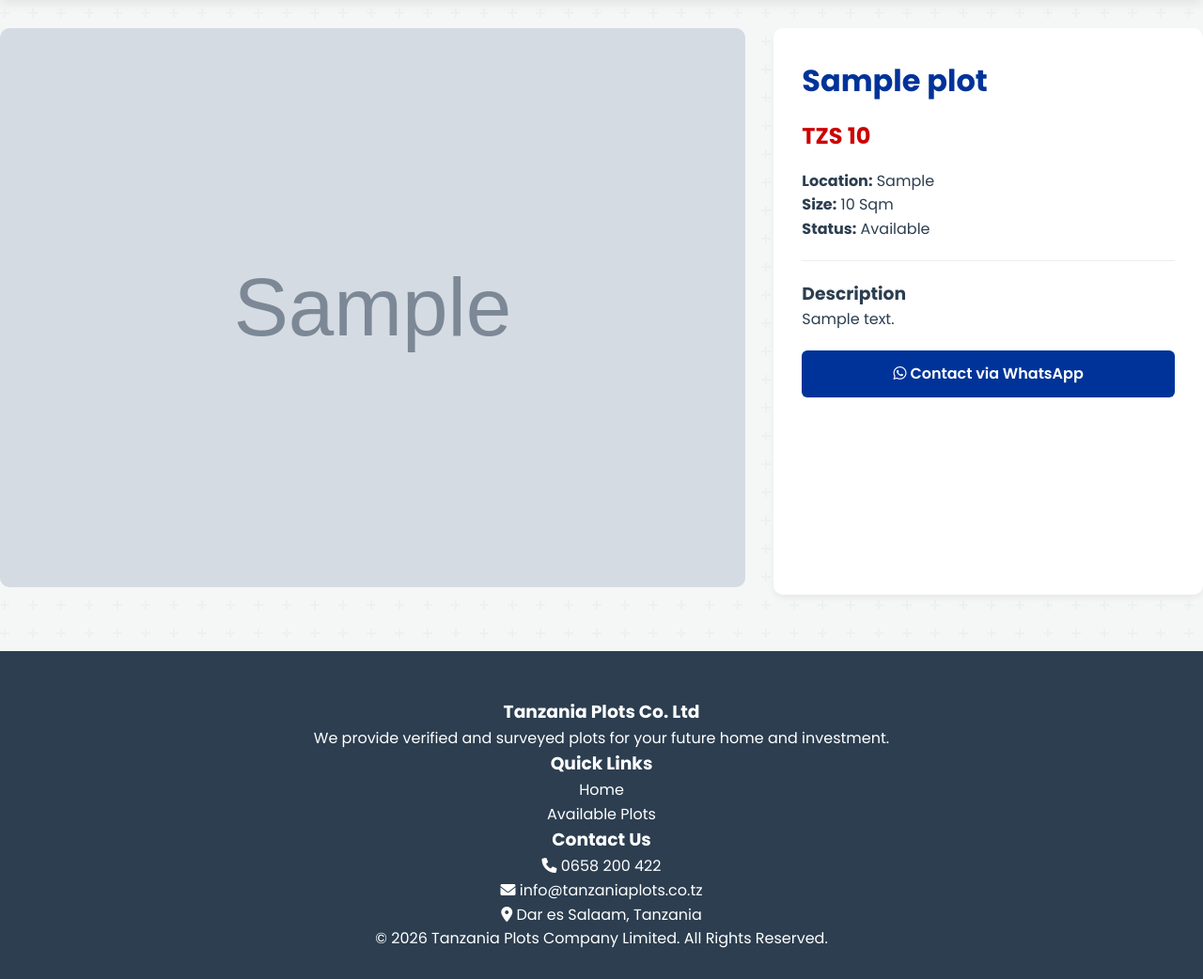
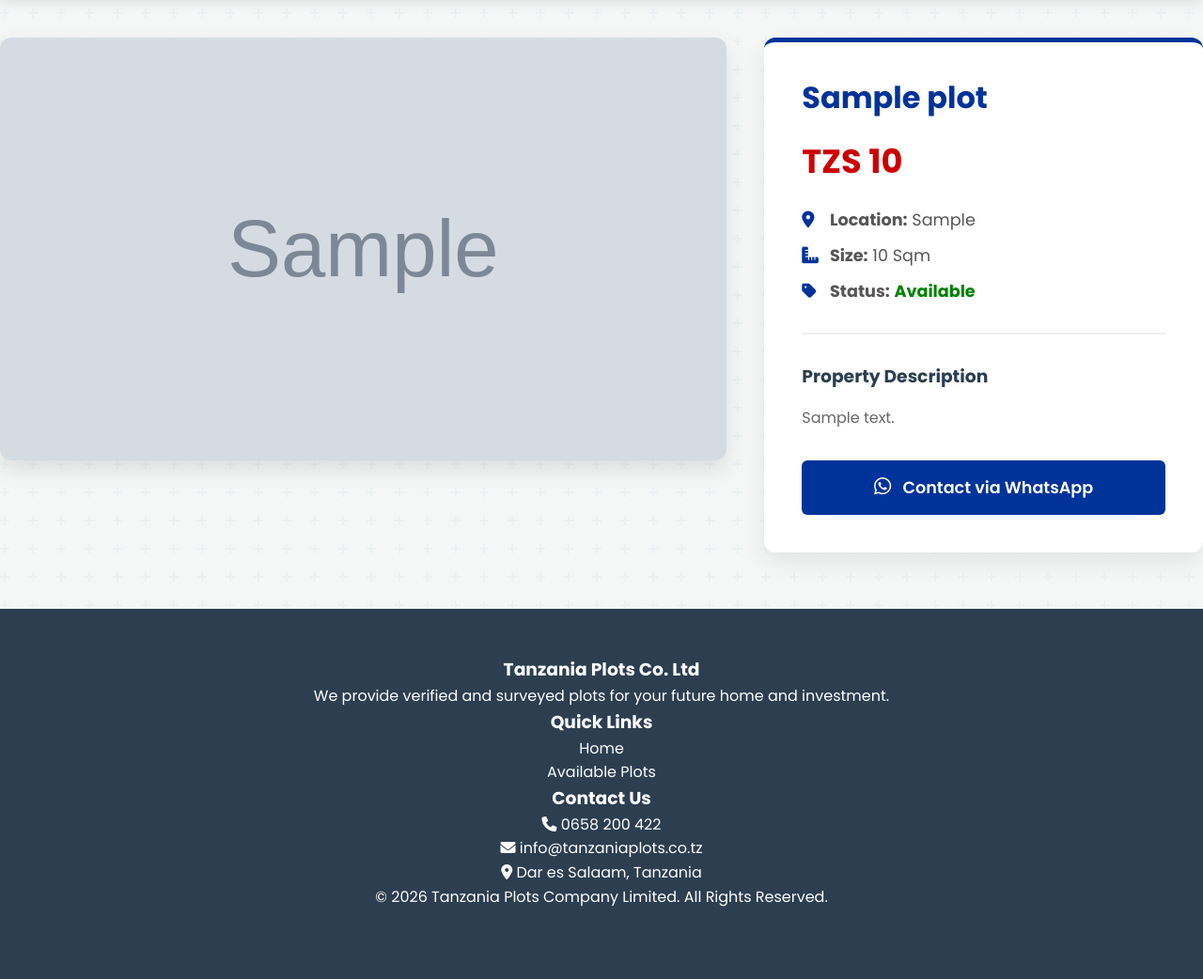
Before and after one commit to ngamilagaboniface-beep/tanzania_plots, a Flask app: template templates/property_details.html in a window 1280 px wide. Shown: the part 81-1123 px from the top of the page at 94% size. After the commit the page ends 1046 px from the top, so only its background shows below. Run offline with Flask 3, Linux system fonts and the light colour scheme; the template is opened without the code that fills it: values that come from a table or form of the project are taken from there, others are empty; tables that the repository leaves empty hold one stand-in row (values such as "Sample post"); grey boxes marked "Sample" are stand-in pictures.

Commit message:
Enhance property details layout and styling
Updated layout and styles for property details page, including image handling and added WhatsApp contact links.

```diff
--- a/templates/property_details.html
+++ b/templates/property_details.html
@@ -1,25 +1,38 @@
 {% extends "base.html" %}
 {% block content %}
-<div style="margin-top: 30px; display: flex; flex-wrap: wrap; gap: 30px;">
+<div style="margin-top: 40px; display: flex; flex-wrap: wrap; gap: 40px;">
+
     <div style="flex: 2; min-width: 300px;">
         {% if plot.images %}
-            <img src="{{ url_for('static', filename='uploads/' + plot.images[0].filename) }}" style="width: 100%; border-radius: 10px;">
+            <img src="{{ url_for('static', filename='uploads/' + plot.images[0].filename) }}"
+                 style="width: 100%; height: 450px; object-fit: cover; border-radius: 12px; box-shadow: 0 10px 25px rgba(0,0,0,0.1);">
         {% else %}
-            <div style="height:400px; background:#ddd; display:flex; align-items:center; justify-content:center; border-radius: 10px;">No Image Available</div>
+            <div style="width: 100%; height: 450px; background: #ddd; display: flex; align-items: center; justify-content: center; border-radius: 12px; font-weight: 600; color: #666;">
+                <i class="fa fa-image" style="font-size: 3rem; margin-right: 10px;"></i> No Image Uploaded
+            </div>
         {% endif %}
     </div>
-    <div style="flex: 1; min-width: 300px; background: white; padding: 30px; border-radius: 10px; box-shadow: 0 4px 6px rgba(0,0,0,0.05);">
-        <h1 style="color: var(--primary-blue);">{{ plot.title }}</h1>
-        <h2 style="color: var(--primary-red); margin: 15px 0;">TZS {{ "{:,.0f}".format(plot.price) }}</h2>
-        <p><strong>Location:</strong> {{ plot.location }}</p>
-        <p><strong>Size:</strong> {{ plot.sqm_size }} Sqm</p>
-        <p><strong>Status:</strong> {{ plot.status }}</p>
-        <hr style="margin: 20px 0; border: 0; border-top: 1px solid #eee;">
-        <h3>Description</h3>
-        <p style="white-space: pre-wrap;">{{ plot.description }}</p>
 
-        <a href="https://wa.me/255658200422?text=Hello, I am interested in property ID: {{ plot.id }} - {{ plot.title }}" target="_blank" class="btn btn-blue" style="width: 100%; text-align: center; margin-top: 20px;">
-            <i class="fa-brands fa-whatsapp"></i> Contact via WhatsApp
+    <div style="flex: 1; min-width: 320px; background: white; padding: 40px; border-radius: 12px; box-shadow: 0 10px 25px rgba(0,0,0,0.08); border-top: 5px solid var(--primary-blue);">
+        <h1 style="color: var(--primary-blue); font-size: 2rem; line-height: 1.2;">{{ plot.title }}</h1>
+        <h2 style="color: var(--primary-red); font-size: 2.2rem; margin: 20px 0; font-weight: 800;">TZS {{ "{:,.0f}".format(plot.price) }}</h2>
+
+        <div style="font-size: 1.1rem; color: #555; margin-bottom: 20px;">
+            <p style="margin-bottom: 10px;"><i class="fa fa-location-dot" style="color: var(--primary-blue); width: 25px;"></i> <strong>Location:</strong> {{ plot.location }}</p>
+            <p style="margin-bottom: 10px;"><i class="fa fa-ruler-combined" style="color: var(--primary-blue); width: 25px;"></i> <strong>Size:</strong> {{ plot.sqm_size }} Sqm</p>
+            <p style="margin-bottom: 10px;"><i class="fa fa-tag" style="color: var(--primary-blue); width: 25px;"></i> <strong>Status:</strong>
+                <span style="color: {% if plot.status == 'Available' %}green{% else %}var(--primary-red){% endif %}; font-weight: bold;">{{ plot.status }}</span>
+            </p>
+        </div>
+
+        <hr style="margin: 30px 0; border: 0; border-top: 2px solid #f0f0f0;">
+
+        <h3 style="color: var(--dark); margin-bottom: 15px;">Property Description</h3>
+        <p style="white-space: pre-wrap; color: #666; line-height: 1.8;">{{ plot.description }}</p>
+
+        <a href="https://wa.me/255658200422?text=Hello,%20I%20am%20interested%20in%20property:%20{{ plot.title|urlencode }}"
+           target="_blank" class="btn btn-blue" style="width: 100%; text-align: center; margin-top: 30px; font-size: 1.1rem; padding: 15px;">
+            <i class="fa-brands fa-whatsapp" style="font-size: 1.3rem; margin-right: 8px;"></i> Contact via WhatsApp
         </a>
     </div>
 </div>
```
